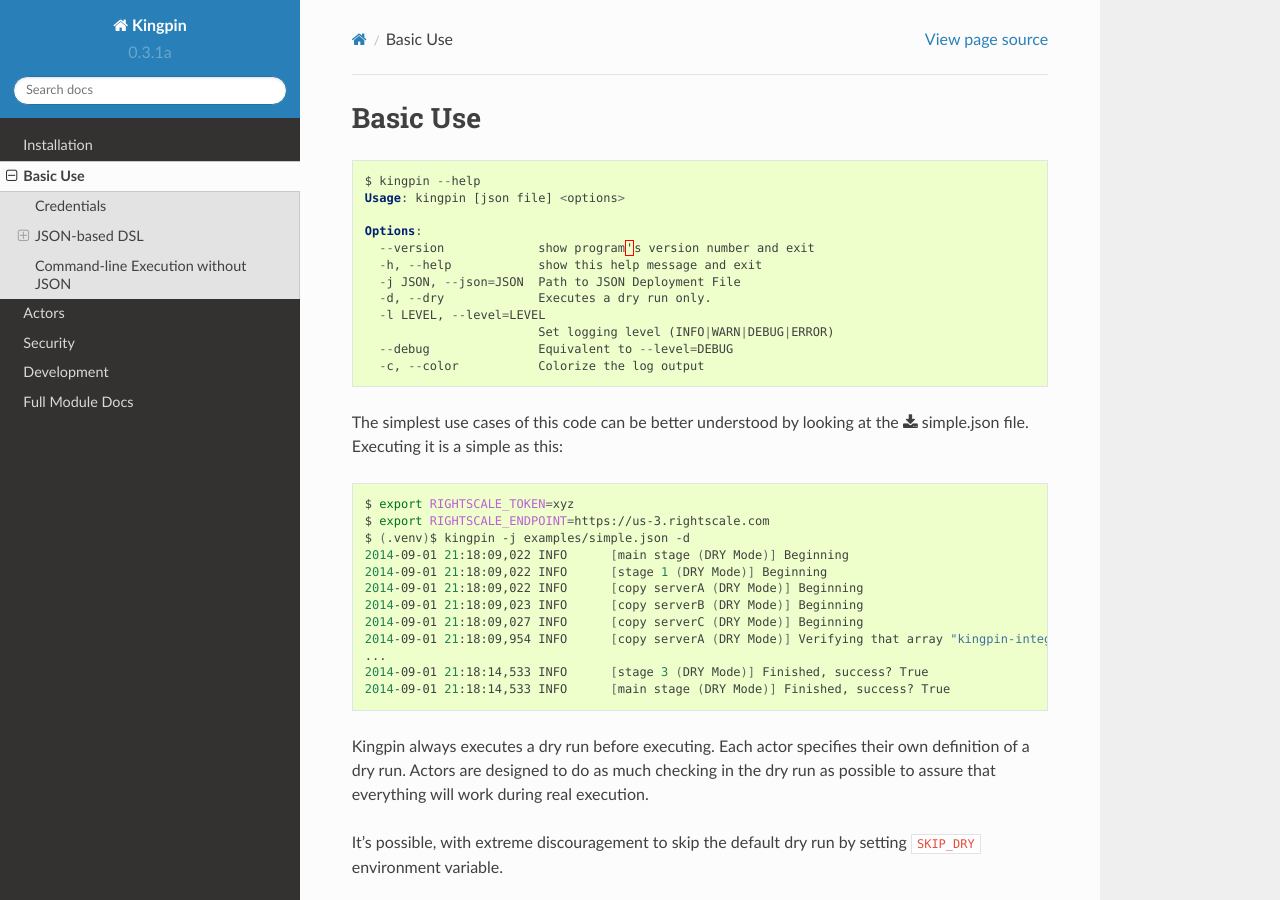
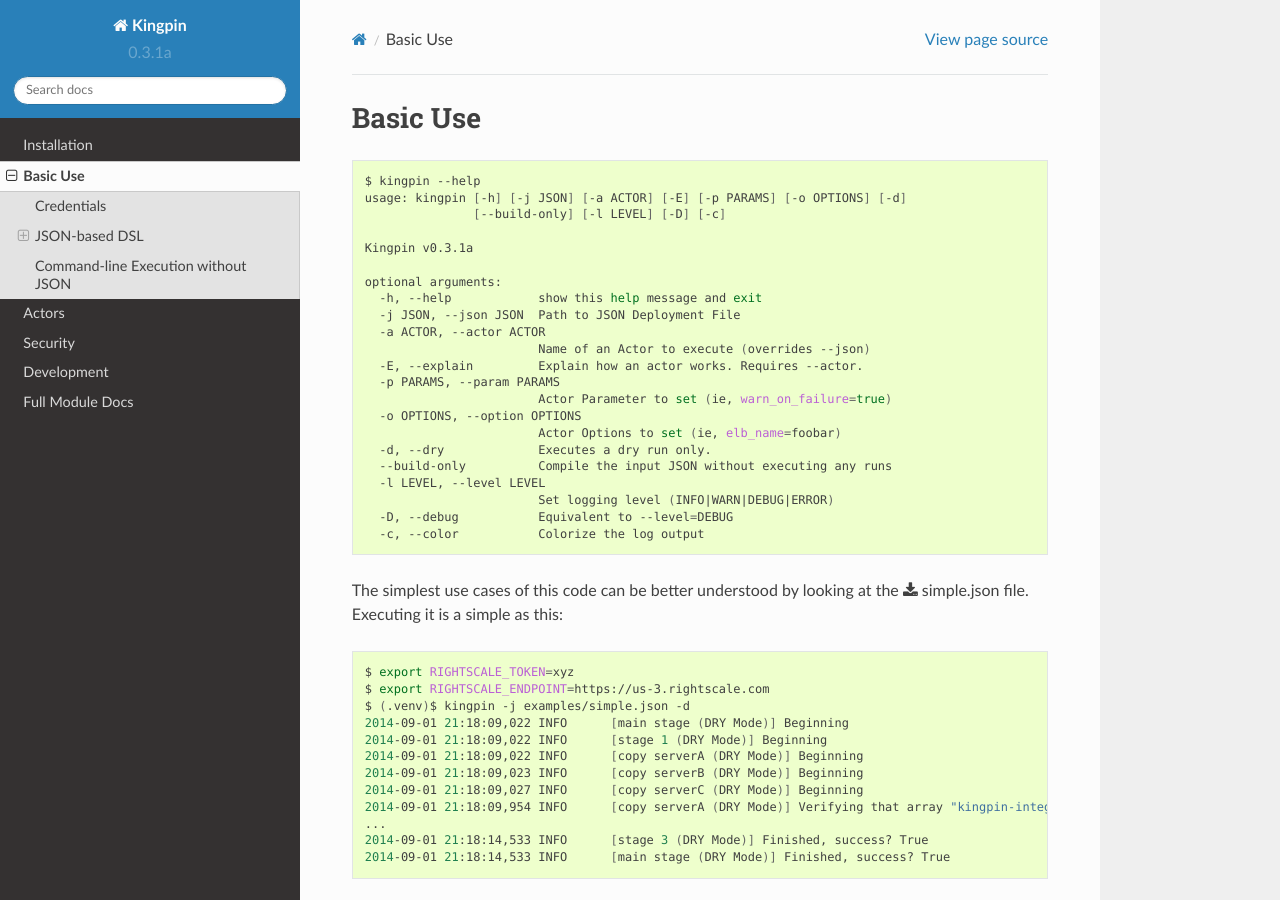
Before and after one commit to Nextdoor/kingpin, a Sphinx documentation site: the page built from docs/basicuse.rst, in a window 1280 px wide and 900 px high. Built offline with Sphinx 7.4.7 and the Read the Docs theme 2.0.0, drawn with Linux system fonts in a browser that asks for light colours; formulas are drawn with MathJax 3; some of the changed text lies outside the part shown.

Commit message:
Add --build-only flag to kingpin

```diff
--- a/docs/basicuse.rst
+++ b/docs/basicuse.rst
@@ -4,16 +4,26 @@
 .. code-block:: guess
 
     $ kingpin --help
-    Usage: kingpin [json file] <options>
+    usage: kingpin [-h] [-j JSON] [-a ACTOR] [-E] [-p PARAMS] [-o OPTIONS] [-d]
+                   [--build-only] [-l LEVEL] [-D] [-c]
 
-    Options:
-      --version             show program's version number and exit
+    Kingpin v0.3.1a
+
+    optional arguments:
       -h, --help            show this help message and exit
-      -j JSON, --json=JSON  Path to JSON Deployment File
+      -j JSON, --json JSON  Path to JSON Deployment File
+      -a ACTOR, --actor ACTOR
+                            Name of an Actor to execute (overrides --json)
+      -E, --explain         Explain how an actor works. Requires --actor.
+      -p PARAMS, --param PARAMS
+                            Actor Parameter to set (ie, warn_on_failure=true)
+      -o OPTIONS, --option OPTIONS
+                            Actor Options to set (ie, elb_name=foobar)
       -d, --dry             Executes a dry run only.
-      -l LEVEL, --level=LEVEL
+      --build-only          Compile the input JSON without executing any runs
+      -l LEVEL, --level LEVEL
                             Set logging level (INFO|WARN|DEBUG|ERROR)
-      --debug               Equivalent to --level=DEBUG
+      -D, --debug           Equivalent to --level=DEBUG
       -c, --color           Colorize the log output
 
 The simplest use cases of this code can be better understood by looking at the
@@ -387,6 +397,11 @@
 objects all at once before we ever begin executing code. This ensures that
 major typos or misconfigurations in the JSON will be caught early on.
 
+You can test the correctness of all actor instantiation without executing
+a run or a dry-run by passing in the `--build-only` flag. Kingpin will exit
+with status 0 on success and status 1 if any actor instantiations have failed.
+
+
 Command-line Execution without JSON
 ~~~~~~~~~~~~~~~~~~~~~~~~~~~~~~~~~~~
 
```
Also changed, not shown: 1 other file.
